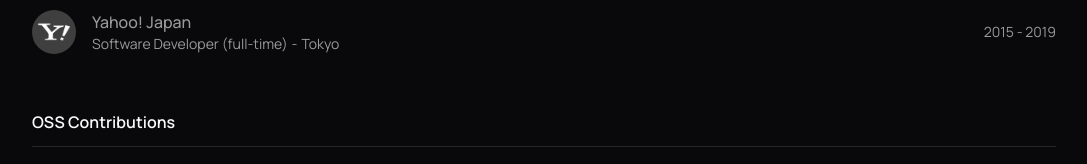
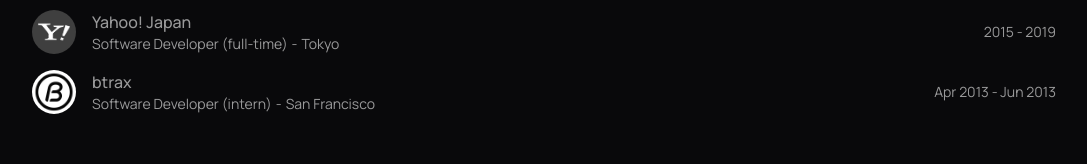
Before and after one commit to taishikato/portfolio-2, a Next.js app: page / in a window 1280 px wide. Shown: the part 1137-1301 px from the top of the page, without its empty margins (96-1183 px from the left). Built offline with nearby package versions, Linux system fonts and the light colour scheme.

Commit message:
add btrax

```diff
--- a/src/components/work-experience.tsx
+++ b/src/components/work-experience.tsx
@@ -1,5 +1,6 @@
 import SemiosIcon from "../assets/semios.webp";
 import YahooIcon from "../assets/yahoo.webp";
+import BtraxIcon from "../assets/btrax.webp";
 
 const list = [
   {
@@ -15,6 +16,13 @@ const list = [
     title: "Software Developer (full-time)",
     years: "2015 - 2019",
     place: "Tokyo",
+  },
+  {
+    icon: BtraxIcon.src,
+    company: "btrax",
+    title: "Software Developer (intern)",
+    years: "Apr 2013 - Jun 2013",
+    place: "San Francisco",
   },
 ];
 
```
Also changed, not shown: src/assets/btrax.webp (added).
